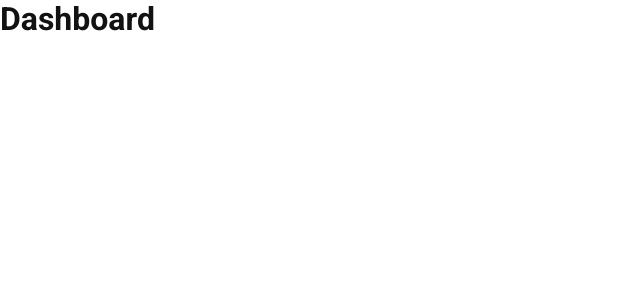
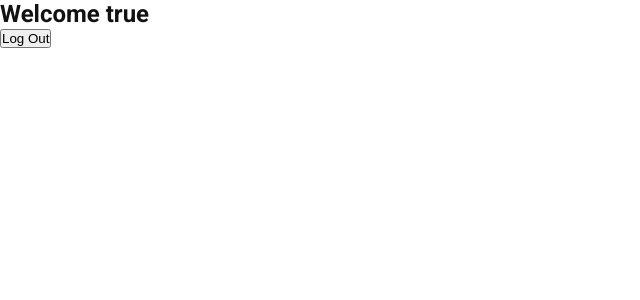
Before and after one commit to Espadv69/Course-2025, a React (Vite) app in the folder Login-Register/: page /dashboard in a window 1280 px wide. Shown: the top 300 px of the page, without its empty margins (0-640 px from the left). Built offline with nearby package versions, Linux system fonts and the light colour scheme; sample sign-in values are in the browser's storage.

Commit message:
Add welcome to user and function to handle log out user

```diff
--- a/Login-Register/src/components/Dashboard.jsx
+++ b/Login-Register/src/components/Dashboard.jsx
@@ -1,6 +1,27 @@
+import { useEffect } from 'react'
+import { useNavigate } from 'react-router-dom'
+
 const Dashboard = () => {
+  const navigate = useNavigate()
+  const user = localStorage.getItem('loggedInUser')
+
+  useEffect(() => {
+    if (!user) {
+      navigate('/')
+    }
+  }, [user, navigate])
+
+  const handleLogOut = () => {
+    localStorage.removeItem('loggedInUser')
+    navigate('/')
+  }
   return (
-    <h1>Dashboard</h1>
+    <div>
+      <h2>Welcome {user}</h2>
+      <button type="button" onClick={handleLogOut}>
+        Log Out
+      </button>
+    </div>
   )
 }
 
```
